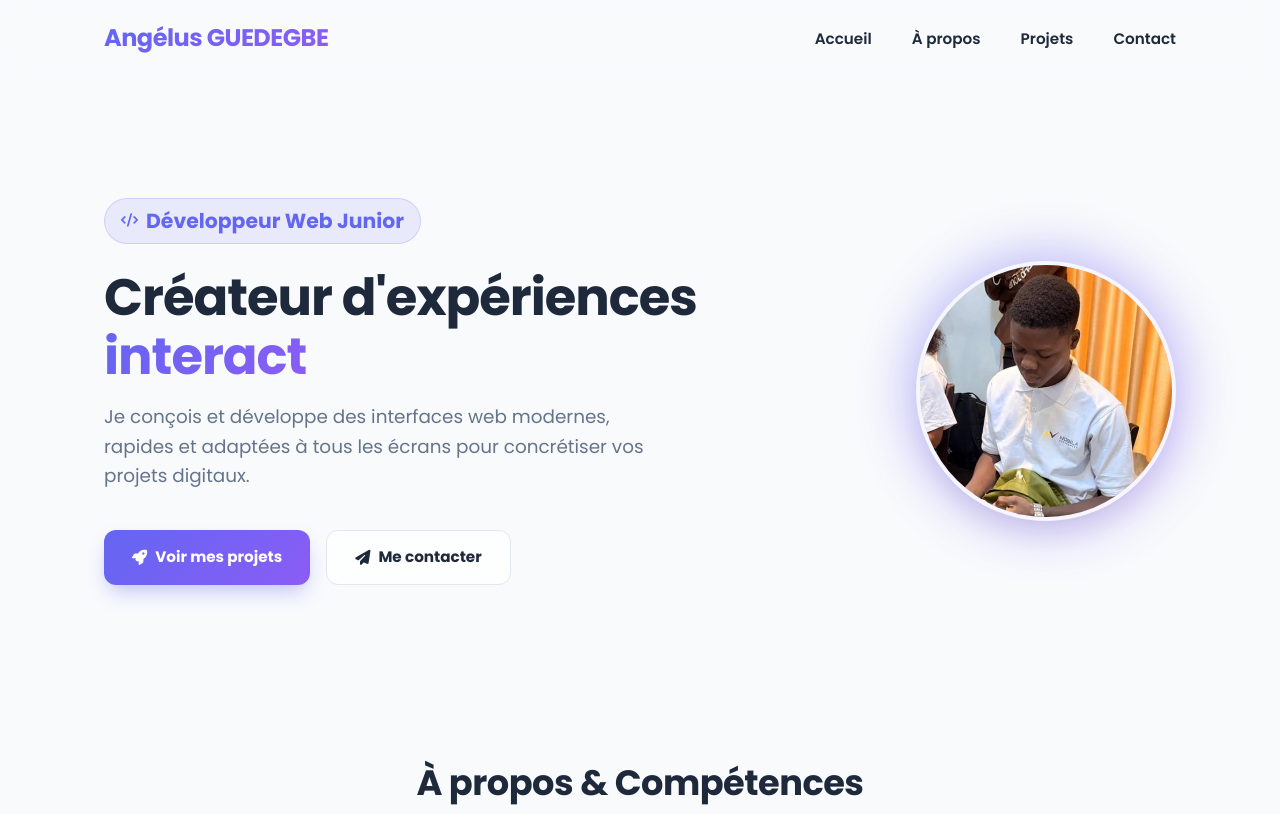
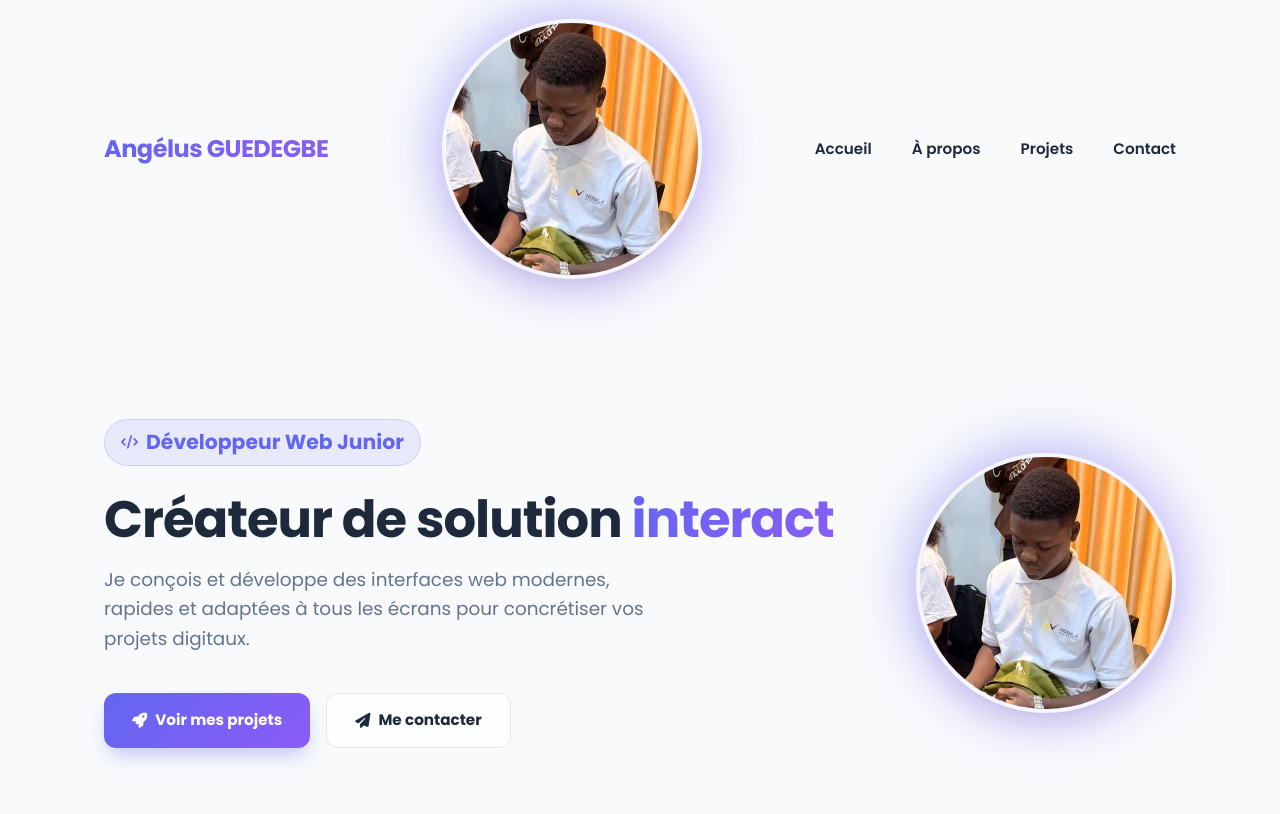
Before and after one commit to Angelus2007/angelusguedegbedevjr, a plain HTML site: page index.html in a window 1280 px wide. Shown: the top 814 px of the page. Drawn offline with Linux system fonts and the light colour scheme.

Commit message:
Update index.html

```diff
--- a/index.html
+++ b/index.html
@@ -804,6 +804,11 @@
     <header>
         <nav>
             <div class="logo">Angélus GUEDEGBE</div>
+            <div class="hero-photo-wrapper">
+                    <div class="hero-photo">
+                        <img src="angelus.jpg" alt="Photo d'Angélus GUEDEGBE">
+                    </div>
+                </div>
             <ul class="nav-links" id="navLinks">
                 <li><a href="#accueil">Accueil</a></li>
                 <li><a href="#apropos">À propos</a></li>
@@ -826,7 +831,7 @@
                     <div class="badge-intro">
                         <i class="fa-solid fa-code"></i> <h2> Développeur Web Junior</h2>
                     </div>
-                    <h1>Créateur d'expériences <span class="typewriter-text" id="typewriter"></span></h1>
+                    <h1>Créateur de solution <span class="typewriter-text" id="typewriter"></span></h1>
                     <p>Je conçois et développe des interfaces web modernes, rapides et adaptées à tous les écrans pour concrétiser vos projets digitaux.</p>
                     <div class="hero-buttons">
                         <a href="#projets" class="btn btn-primary">
```
